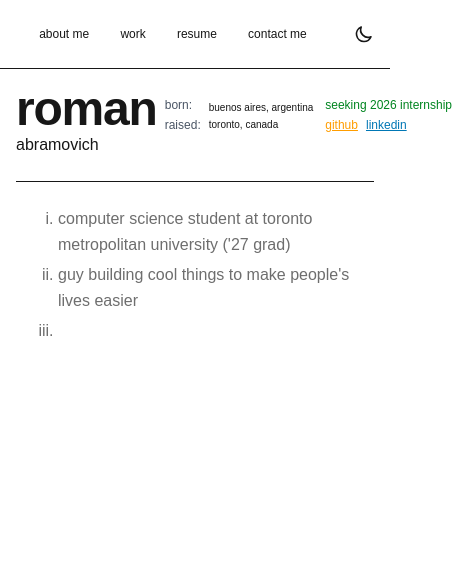
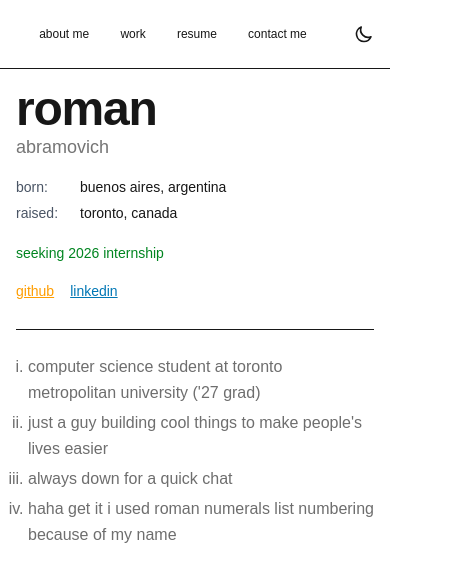
Before and after one commit to Romanabramovich/personal-website, a Next.js app: page / in a window 390 px wide. Shown: the top 582 px of the page, 452 px wide, since content can reach past the window. Built offline with nearby package versions, Linux system fonts and the light colour scheme.

Commit message:
mobile sizing for landing page

```diff
--- a/app/page.tsx
+++ b/app/page.tsx
@@ -6,47 +6,56 @@ export default function Page() {
       {/* header section */}
       <header>
       {/* name + born/raised row */}
-        <div className="flex items-start md:items-center gap-2 md:gap-8">
-
-          {/* page title */}
+        <div className="flex flex-col md:flex-row md:items-center md:gap-8">
+          <div className="flex flex-col md:flex-row md:items-baseline">
             <h1 className="text-5xl md:text-8xl font-bold tracking-tight leading-none">roman</h1>
-
-          {/* Right section: born/raised + status/links side by side on all sizes */}
-          <div className="flex flex-row items-start md:items-center gap-2 md:gap-8 text-xs md:text-base mt-3 flex-1">
-            {/* page description - vertically centered with 'roman' */}
-            <div className="flex gap-2 md:gap-4">
-              <div className="text-gray-600 dark:text-gray-400 space-y-1">
-                <p>born:</p>
-                <p>raised:</p>
-              </div>
-              <div className="space-y-1 text-[10px] sm:text-xs md:text-sm">
-                <p className="whitespace-nowrap mt-1">buenos aires, argentina</p>
-                <p className="whitespace-nowrap">toronto, canada</p>
+            <h6 className="text-lg md:text-xl md:ml-2" style={{ color: 'var(--lastname-text)' }}>abramovich</h6>
           </div>
         </div>
 
-            {/* status badge + social links */}
-            <div className="flex flex-col items-start md:items-end md:ml-auto gap-1 ml-1 md:ml-0">
-              {/* status badge */}
-              <div className="flex items-center gap-1 md:gap-2" style={{ color: 'var(--status-text)' }}>
-                <span className="text-xs md:text-sm whitespace-nowrap">seeking 2026 internship</span>
+        {/* vertical stack on mobile, horizontal on desktop */}
+        <div className="mt-4 md:mt-6 flex flex-col md:flex-row md:items-start md:justify-between gap-4 md:gap-8">
+
+          {/* location info */}
+          <div className="flex flex-col gap-1.5 text-sm md:text-base">
+            <div className="flex gap-2">
+              <span className="text-gray-600 dark:text-gray-400 w-14">born:</span>
+              <span>buenos aires, argentina</span>
+            </div>
+            <div className="flex md:mt-4 gap-2">
+              <span className="text-gray-600 dark:text-gray-400 w-14 ">raised:</span>
+              <span>toronto, canada</span>
+            </div>
           </div>
 
-              {/* social links */}
-              <div className="flex gap-2 md:gap-4 text-xs md:text-sm">
-                <a href="https://github.com/Romanabramovich" target="_blank" rel="noopener noreferrer" className="underline hover:text-gray-600 dark:hover:text-gray-400 transition-colors" style={{ color: 'var(--github-text)' }}>
+          {/* links */}
+          <div className="flex flex-col gap-2.5 md:items-end md:ml-auto">
+            <div className="inline-flex items-center gap-2 " style={{ color: 'var(--status-text)' }}>
+              <span className="text-sm md:text-base font-medium py-1">seeking 2026 internship</span>
+            </div>
+
+            <div className="flex gap-4 text-sm md:text-base">
+              <a
+                href="https://github.com/Romanabramovich"
+                target="_blank"
+                rel="noopener noreferrer"
+                className="underline hover:text-gray-600 dark:hover:text-gray-400 transition-colors py-1"
+                style={{ color: 'var(--github-text)' }}
+              >
                 github
               </a>
-                <a href="https://www.linkedin.com/in/roman-abramovich-a49bb92a5/" target="_blank" rel="noopener" className="underline hover:text-gray-600 dark:hover:text-gray-400 transition-colors" style={{ color: 'var(--linkedin-text)' }}>
+              <a
+                href="https://www.linkedin.com/in/roman-abramovich-a49bb92a5/"
+                target="_blank"
+                rel="noopener"
+                className="underline hover:text-gray-600 dark:hover:text-gray-400 transition-colors py-1"
+                style={{ color: 'var(--linkedin-text)' }}
+              >
                 linkedin
               </a>
             </div>
           </div>
         </div>
-        </div>
-
-        {/* last name row */}
-        <h6 className="text-base md:text-xl pl-0 md:pl-44">abramovich</h6>
       </header>
 
       <hr className="w-full border-2.5" style={{ borderColor: 'var(--foreground)' }}/>
@@ -55,10 +64,11 @@ export default function Page() {
       <div className="space-y-3">
         <div className="space-y-3">
 
-          <ol style={{ listStyleType: 'lower-roman', color: 'var(--indent-text)' }} className="text-md list-outside pl-10.5 space-y-1 text-gray-700 dark:text-gray-300 leading-relaxed">
+          <ol style={{ listStyleType: 'lower-roman', color: 'var(--indent-text)' }} className="text-md list-outside pl-3 space-y-1 text-gray-700 dark:text-gray-300 leading-relaxed">
             <li>computer science student at toronto metropolitan university ('27 grad)</li>
-            <li>guy building cool things to make people's lives easier</li>
-            <li></li>
+            <li>just a guy building cool things to make people's lives easier</li>
+            <li>always down for a quick chat</li>
+            <li>haha get it i used roman numerals list numbering because of my name</li>
           </ol>
         </div>
 
```
Lines whose indentation alone changed are shown as unchanged.
